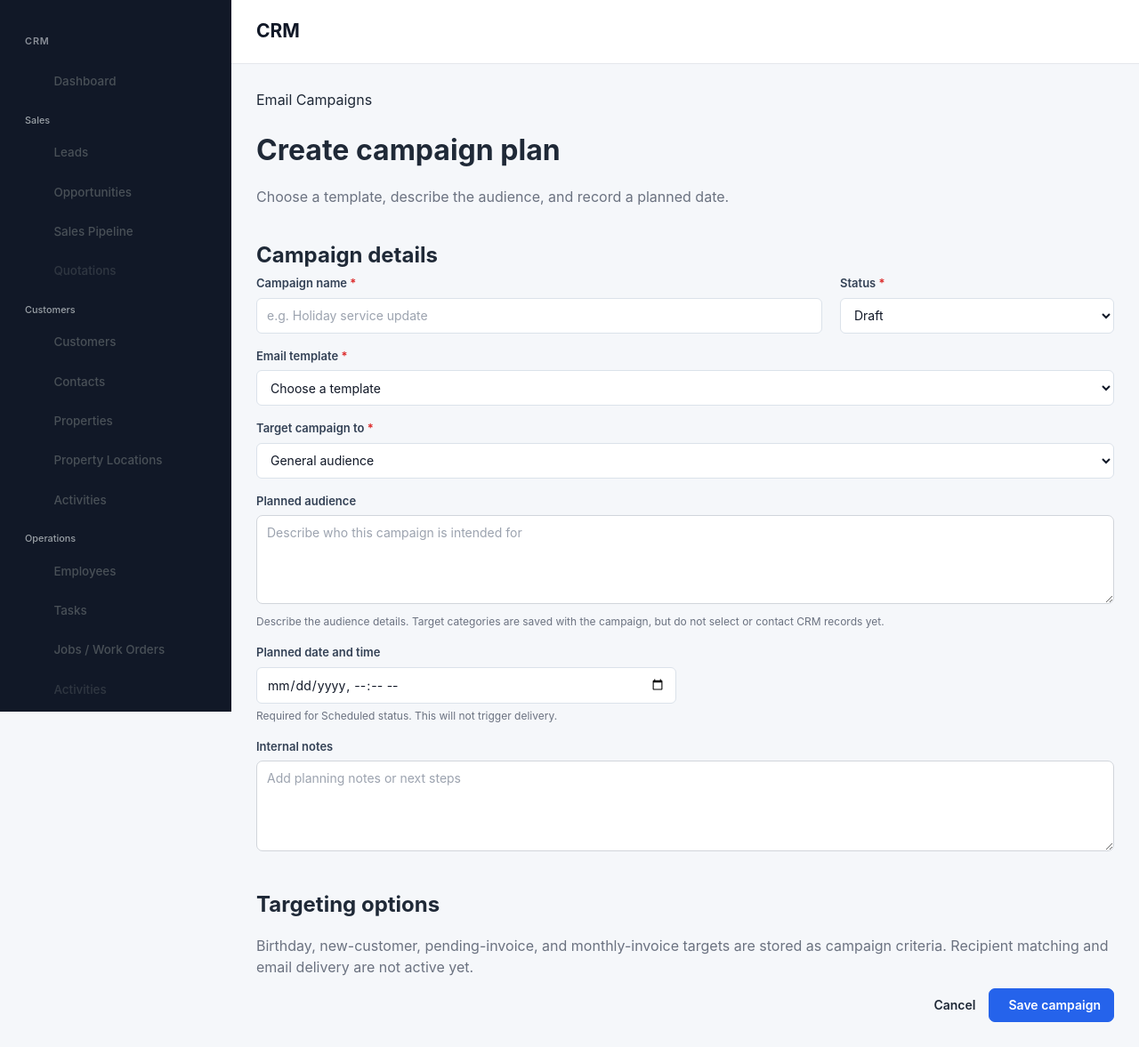
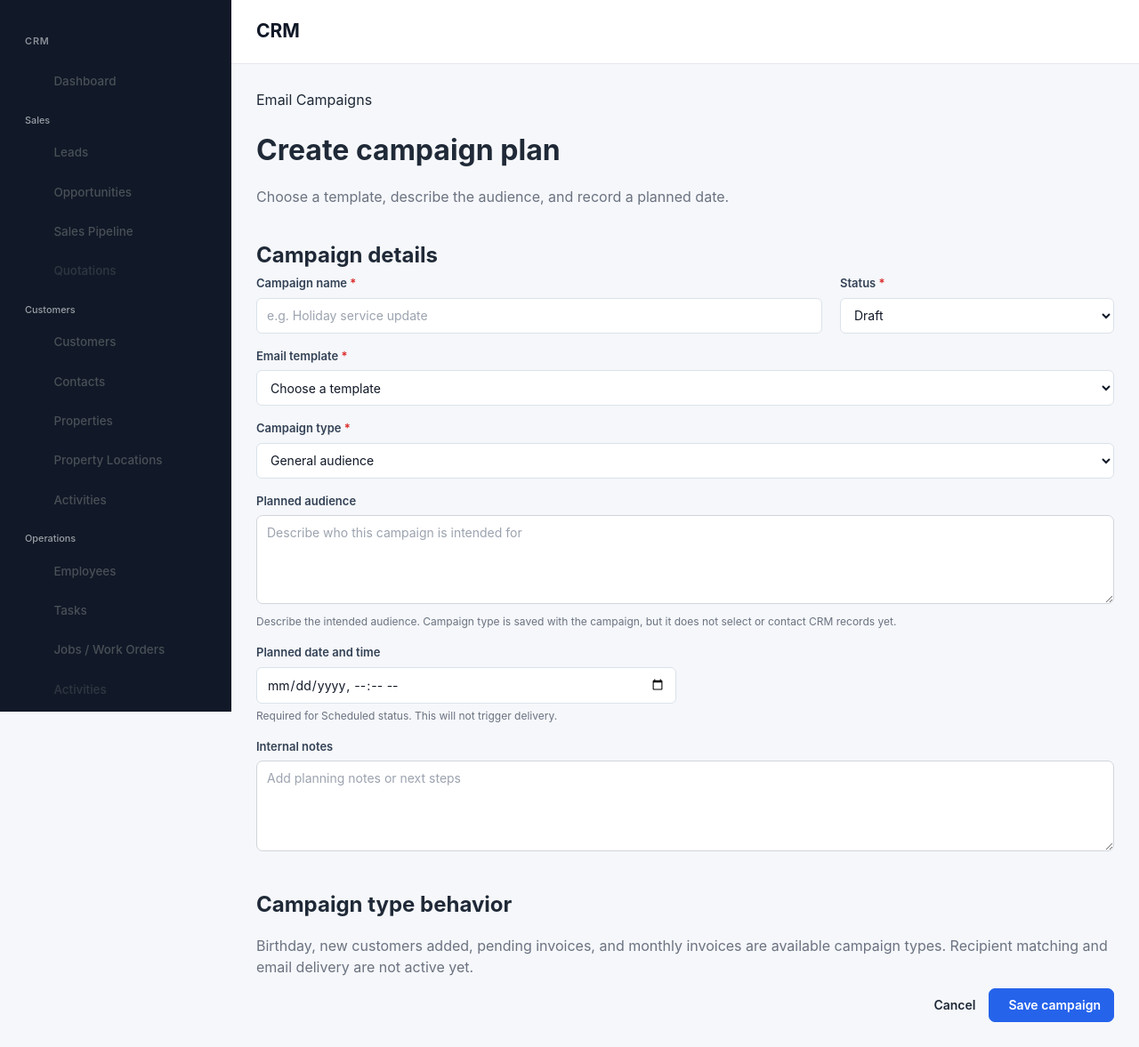
Before and after one commit to edmondoa/crm, a Laravel app: page /crm/email-campaigns/create in a window 1280 px wide. Shown: the whole page at 89% size. Run offline with Laravel 12, Linux system fonts and the light colour scheme; data comes from the database, SQL or seed files in the repository; style sheets or scripts are compiled from the project's sources.

Commit message:
Update email campaign views and test coverage
Replit-Commit-Author: Agent

```diff
--- a/resources/views/crm/email-campaigns/form.blade.php
+++ b/resources/views/crm/email-campaigns/form.blade.php
@@ -36,7 +36,7 @@
                         @endif
                     </div>
                     <div class="col-12">
-                        <label class="form-label" for="target_type">Target campaign to <span class="text-danger">*</span></label>
+                        <label class="form-label" for="target_type">Campaign type <span class="text-danger">*</span></label>
                         <select id="target_type" name="target_type" class="form-select" required>
                             @foreach($targetTypes as $value => $label)
                                 <option value="{{ $value }}" @selected(old('target_type', $campaign->target_type ?? 'general') === $value)>{{ $label }}</option>
@@ -47,7 +47,7 @@
                     <div class="col-12">
                         <label class="form-label" for="audience_description">Planned audience</label>
                         <textarea id="audience_description" name="audience_description" class="form-control" rows="2" maxlength="1000" placeholder="Describe who this campaign is intended for">{{ old('audience_description', $campaign->audience_description) }}</textarea>
-                        <div class="form-text">Describe the audience details. Target categories are saved with the campaign, but do not select or contact CRM records yet.</div>
+                        <div class="form-text">Describe the intended audience. Campaign type is saved with the campaign, but it does not select or contact CRM records yet.</div>
                         @error('audience_description')<div class="invalid-feedback d-block">{{ $message }}</div>@enderror
                     </div>
                     <div class="col-md-6">
@@ -68,9 +68,9 @@
 
     <div class="col-xl-4">
         <div class="card border-0 shadow-sm">
-            <div class="card-header bg-white py-3"><h2 class="h6 mb-0">Targeting options</h2></div>
+            <div class="card-header bg-white py-3"><h2 class="h6 mb-0">Campaign type behavior</h2></div>
             <div class="card-body">
-                <p class="text-muted mb-0">Birthday, new-customer, pending-invoice, and monthly-invoice targets are stored as campaign criteria. Recipient matching and email delivery are not active yet.</p>
+                <p class="text-muted mb-0">Birthday, new customers added, pending invoices, and monthly invoices are available campaign types. Recipient matching and email delivery are not active yet.</p>
             </div>
         </div>
     </div>
--- a/resources/views/crm/email-campaigns/index.blade.php
+++ b/resources/views/crm/email-campaigns/index.blade.php
@@ -66,7 +66,7 @@
 
             <div class="table-responsive">
                 <table class="table align-middle">
-                    <thead><tr><th>Campaign</th><th>Template</th><th>Target</th><th>Status</th><th>Planned date</th><th class="text-end">Actions</th></tr></thead>
+                    <thead><tr><th>Campaign</th><th>Template</th><th>Campaign type</th><th>Status</th><th>Planned date</th><th class="text-end">Actions</th></tr></thead>
                     <tbody>
                     @forelse($campaigns as $campaign)
                         <tr>
```
Also changed, not shown: tests/Feature/EmailCampaignManagementTest.php (+1 -0 lines).
